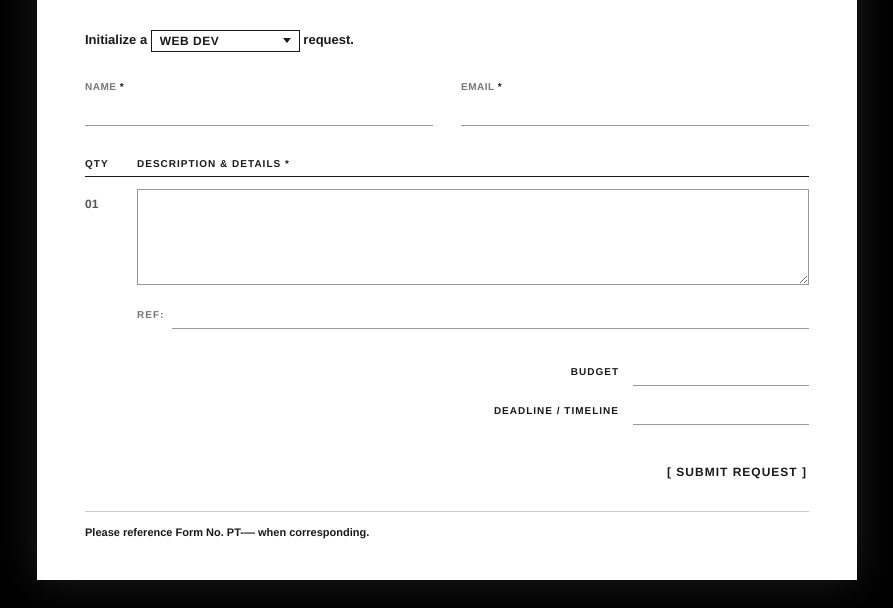
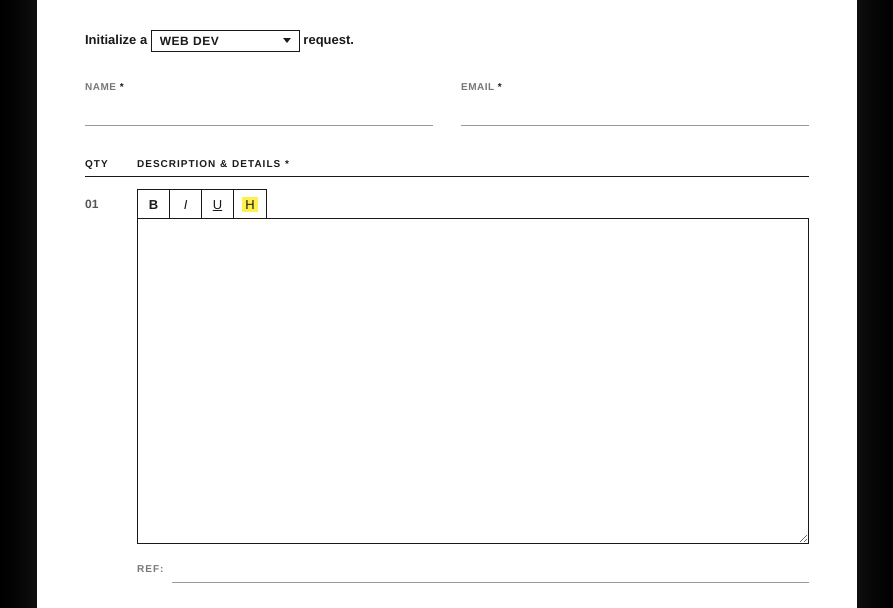
Before and after one commit to 1phonetucked-tech/Macro-Economic-Protocols, a plain HTML site: page commissions/index.html in a window 1280 px wide. Shown: the part 182-790 px from the top of the page, without its empty margins (193-1086 px from the left). Drawn offline with Linux system fonts and the light colour scheme.

Commit message:
Form: rich-text description box (bigger + B/I/U/highlight toolbar)

```diff
--- a/commissions/index.html
+++ b/commissions/index.html
@@ -135,6 +135,35 @@
     resize: vertical;
     padding: 8px;
   }
+
+  /* rich-text description editor */
+  body.commission .rt-bar {
+    display: flex;
+    width: max-content;
+    border: 1px solid #1a1a1a;
+    border-bottom: none;
+  }
+  body.commission .rt-bar button {
+    font-family: inherit; font-size: 13px; line-height: 1;
+    width: 32px; height: 28px;
+    background: #ffffff; color: #1a1a1a;
+    border: none; border-right: 1px solid #1a1a1a;
+    cursor: pointer; padding: 0;
+  }
+  body.commission .rt-bar button:last-child { border-right: none; }
+  body.commission .rt-bar button:hover { background: #1a1a1a; color: #ffffff; }
+  body.commission .rt-bar button .hl { background: #fff14d; color: #1a1a1a; padding: 0 3px; }
+  body.commission .rt-area {
+    border: 1px solid #1a1a1a;
+    min-height: 300px;
+    padding: 12px;
+    overflow: auto;
+    resize: vertical;
+    font-size: 12px; line-height: 1.55; color: #1a1a1a;
+    outline: none;
+  }
+  body.commission .rt-area mark,
+  body.commission .rt-area [style*="background"] { background: #fff14d; }
   body.commission input:focus, body.commission textarea:focus, body.commission select:focus {
     outline: none; border-color: #1a1a1a;
   }
@@ -267,7 +296,16 @@
         <div class="inv-line">
           <span class="c-qty">01</span>
           <div class="c-desc">
-            <textarea name="description" required></textarea>
+            <div class="rt">
+              <div class="rt-bar">
+                <button type="button" data-cmd="bold" title="Bold"><b>B</b></button>
+                <button type="button" data-cmd="italic" title="Italic"><i>I</i></button>
+                <button type="button" data-cmd="underline" title="Underline"><u>U</u></button>
+                <button type="button" data-cmd="hilite" title="Highlight"><span class="hl">H</span></button>
+              </div>
+              <div class="rt-area" id="rt-area" contenteditable="true" role="textbox" aria-multiline="true"></div>
+            </div>
+            <input type="hidden" name="description" id="description-field">
             <div class="ref-row">
               <span class="ref-tag">REF:</span>
               <input type="text" name="references">
@@ -331,8 +369,32 @@
     }
   }
 
+  // rich-text toolbar (bold / italic / underline / highlight)
+  var rtArea = document.getElementById('rt-area');
+  document.querySelectorAll('.rt-bar button').forEach(function (b) {
+    b.addEventListener('mousedown', function (e) { e.preventDefault(); }); // keep selection on click
+    b.addEventListener('click', function () {
+      rtArea.focus();
+      var cmd = b.getAttribute('data-cmd');
+      try { document.execCommand('styleWithCSS', false, true); } catch (e) {}
+      if (cmd === 'hilite') {
+        if (!document.execCommand('hiliteColor', false, '#fff14d')) {
+          document.execCommand('backColor', false, '#fff14d');
+        }
+      } else {
+        document.execCommand(cmd, false, null);
+      }
+    });
+  });
+
   form.addEventListener('submit', async function (e) {
     e.preventDefault();
+    if (!rtArea.textContent.trim()) {
+      alert('Please describe your request in the Description box.');
+      rtArea.focus();
+      return;
+    }
+    document.getElementById('description-field').value = rtArea.innerHTML;
     var btn = form.querySelector('button.submit');
     btn.disabled = true;
     btn.textContent = 'Submitting…';
```
